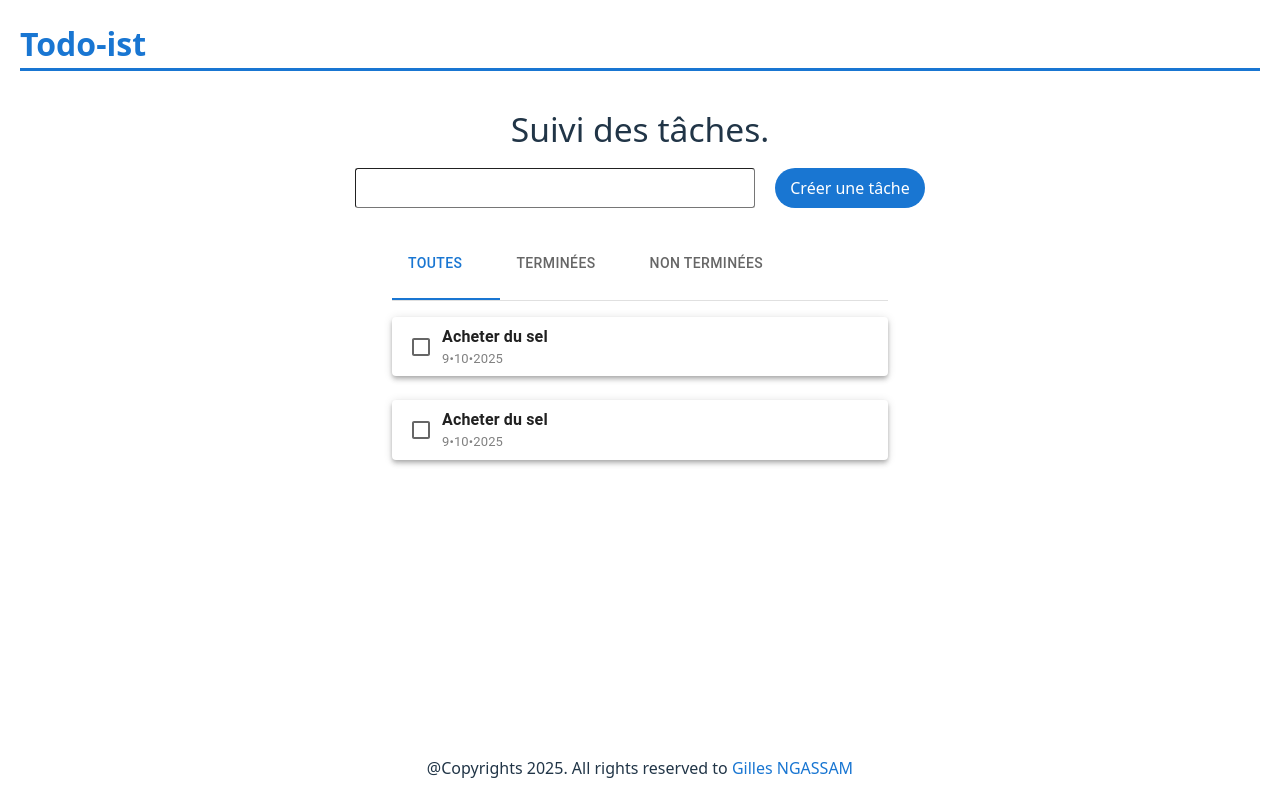
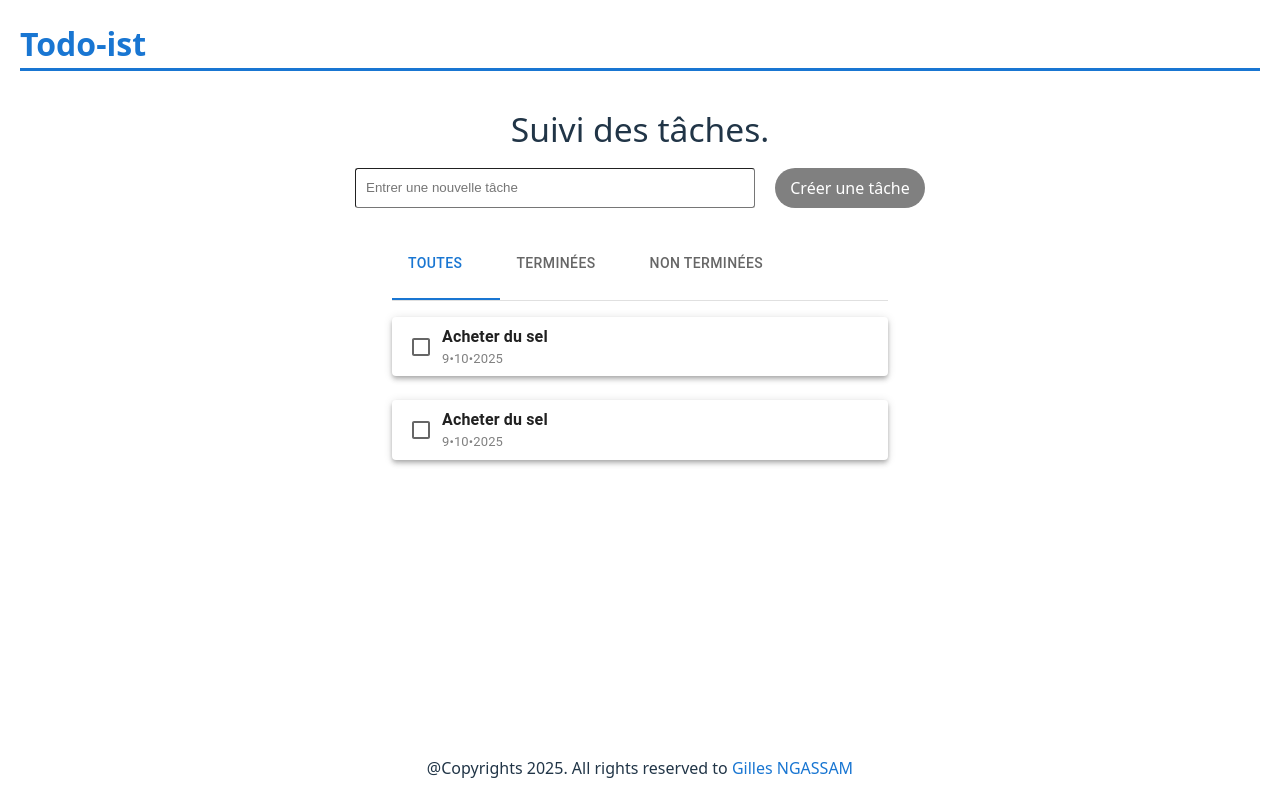
Before and after one commit to NanmegniNgassam/todo-list, a React (Vite) app: page / in a window 1280 px wide. Built offline with nearby package versions, Linux system fonts and the light colour scheme; some icons are missing.

Commit message:
Dev: Setting logic on basic task creation

```diff
--- a/src/components/create/index.tsx
+++ b/src/components/create/index.tsx
@@ -1,8 +1,35 @@
+import { useState, type FormEvent } from "react";
+import type { Task } from "../../models/Task.model";
+
 const Create = () => {
+  const [content, setContent] = useState<string>('');
+
+  const createTask = (e: FormEvent<HTMLFormElement>) => {
+    e.preventDefault();
+
+    if(content.length < 3) {
+      return;
+    }
+
+    const newTask: Task = {
+      id: 1,
+      content: content.trim(),
+      created: new Date().toLocaleDateString(),
+    }
+    console.log('Création de nouvelle tâche : ', newTask);
+    setContent('');
+  }
+
   return (
-    <form className="taskForm">
-      <input type="text" name="task" />
-      <button type="submit">Créer une tâche</button>
+    <form onSubmit={(e) => createTask(e)}>
+      <input
+        type="text"
+        id="task"
+        value={content}
+        placeholder="Entrer une nouvelle tâche"
+        onChange={(event) => setContent(event.target.value)}
+      />
+      <button type="submit" disabled={content.length < 3}>Créer une tâche</button>
     </form>
   );
 }
--- a/src/index.css
+++ b/src/index.css
@@ -81,11 +81,14 @@ form button {
   cursor: pointer;
   outline: none;
 }
+form button:disabled {
+  background-color: gray;
+  cursor: default;
+}
 form input {
   width: 400px;
   outline: none;
   padding: 5px 10px;
-  font-size: 1em;
   border-radius: 3px 3px 3px 3px;
   border-width: 1px;
 }
```
